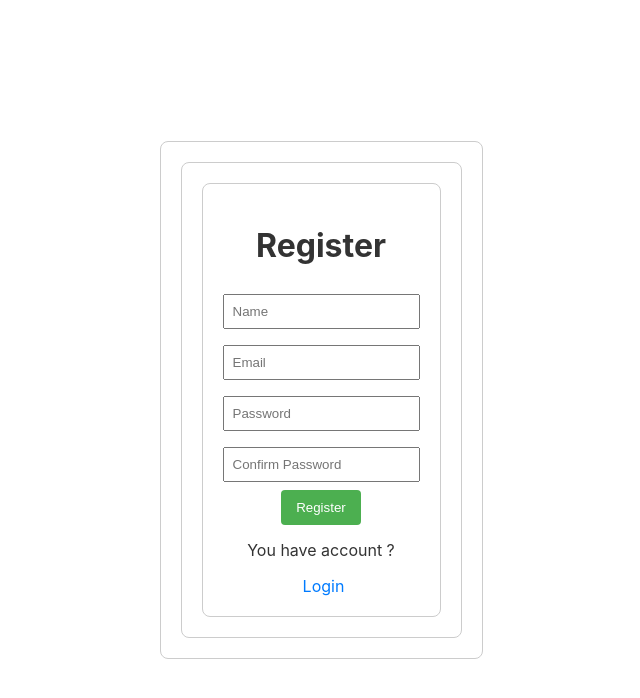
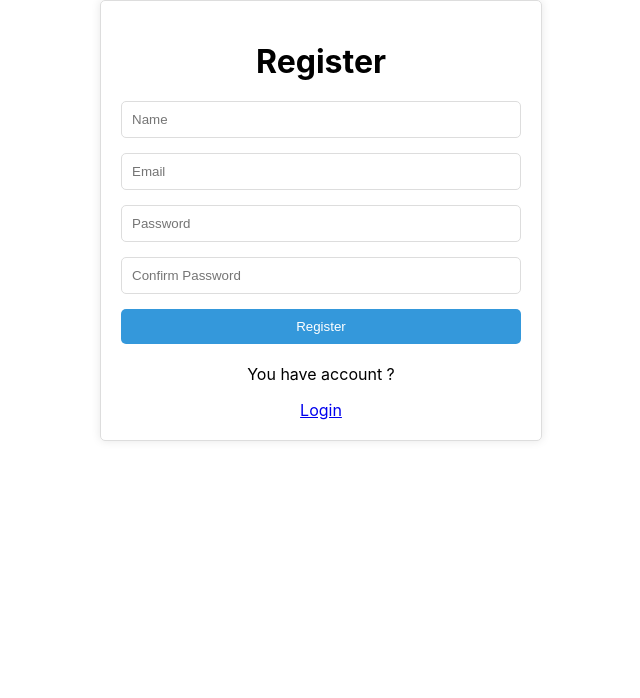
Before and after one commit to athuljain/login-registraion-mern, a React (Create React App) app in the folder front-end/: page /register in a window 1280 px wide. Shown: the top 698 px of the page, without its empty margins (319-959 px from the left). Built offline with nearby package versions, Linux system fonts and the light colour scheme.

Commit message:
reg & Home Page css Update

```diff
--- a/front-end/src/component/Admin/AdminAddProduct.jsx
+++ b/front-end/src/component/Admin/AdminAddProduct.jsx
@@ -36,6 +36,7 @@ export default function AdminAddProduct() {
         }
       );
       alert("Prdoduct add successfully")
+      nav('/adminProducts')
 
       console.log("Product created successfully", response.data);
 
--- a/front-end/src/component/Home.jsx
+++ b/front-end/src/component/Home.jsx
@@ -2,6 +2,7 @@ import React, { useContext, useEffect, useState } from "react";
 import { useNavigate } from "react-router-dom";
 import axios from "axios";
 import { myContext } from "../Context";
+import "./Style/Home.css"
 
 export default function Home() {
   const { products, setProducts } = useContext(myContext);
@@ -29,20 +30,20 @@ export default function Home() {
   }, []);
 
   return (
-    <div>
-      <div>
-        <h1>Home Page</h1>
+    <div className="container">
+      <div className="sub-Container">
+        <h1 className="Home-Head">Home Page</h1>
 
       </div>
-      <div>
-        <h2>Product List</h2>
+      <div className="HomeMainBoady">
+        <h2 className="bodyHead">Product List</h2>
         {loading ? (
           <p>Loading...</p>
         ) : (
-          <div style={{display:"flex"}}>
+          <div className="bodyinner" style={{display:"flex"}}>
             {products.map((product) => (
             //   <li key={product._id}>
-            <div>
+            <div className="body-card">
                 <h4>{product.title}</h4>
                 <h5>{product.description}</h5>
                 <h4>{product.price}</h4>
--- a/front-end/src/component/Registration.jsx
+++ b/front-end/src/component/Registration.jsx
@@ -35,36 +35,36 @@ export default function Register(){
 
 
     return(
-        <div>
-            <h1>Register</h1>
+        <div className="main-register">
+            <h1 className="main-head">Register</h1>
 
-            <input
+            <input className="reg-input"
         type="String"
         placeholder="Name"
         value={name}
         onChange={(e) => setName(e.target.value)}
       /> <br></br>
 
-            <input
+            <input className="reg-input"
         type="email"
         placeholder="Email"
         value={email}
         onChange={(e) => setEmail(e.target.value)}
       /> <br></br>
-      <input
+      <input className="reg-input"
         type="password"
         placeholder="Password"
         value={password}
         onChange={(e) => setPassword(e.target.value)}
       /> <br></br>
-         <input
+         <input className="reg-input"
         type="password"
         placeholder="Confirm Password"
         value={confirmPassword}
         onChange={(e) => setConfirmPassword(e.target.value)}
       /> <br></br>
 
-      <button onClick={Register}>Register</button>
+      <button className="reg-button" onClick={Register}>Register</button>
 
       <br></br>
       <p>You have account ?</p>
--- /dev/null
+++ b/front-end/src/component/Style/Home.css
@@ -0,0 +1,52 @@
+.container {
+    max-width: 800px;
+    margin: 0 auto;
+  }
+
+  .sub-Container {
+    text-align: center;
+    margin-bottom: 20px;
+  }
+
+  .Home-Head {
+    font-size: 2em;
+  }
+
+  .HomeMainBoady {
+    padding: 20px;
+    border: 1px solid #ddd;
+    border-radius: 5px;
+  }
+
+  .bodyHead {
+    font-size: 1.5em;
+    margin-bottom: 15px;
+  }
+
+  .bodyinner {
+    display: flex;
+    flex-wrap: wrap;
+    gap: 15px;
+  }
+
+  .body-card {
+    border: 1px solid #ddd;
+    border-radius: 5px;
+    padding: 15px;
+    flex: 1 0 calc(33.333% - 15px);
+    box-sizing: border-box;
+  }
+
+  .body-card h4 {
+    margin-bottom: 10px;
+  }
+
+  .body-card h5 {
+    color: #555;
+    margin-bottom: 15px;
+  }
+
+  .body-card h4:last-child {
+    margin-top: 10px;
+    color: #00f;
+  }
--- a/front-end/src/component/Style/Registraion.css
+++ b/front-end/src/component/Style/Registraion.css
@@ -1,58 +1,54 @@
-/* Add some basic styling to center the form */
-body {
-    display: flex;
-    align-items: center;
-    justify-content: center;
-    height: 100vh;
-    margin: 0;
+.main-register {
+  max-width: 400px;
+  margin: 0 auto;
+  padding: 20px;
+  border: 1px solid #ddd;
+  border-radius: 5px;
+  box-shadow: 0 0 10px rgba(0, 0, 0, 0.1);
 }
 
-  /* Style for the form container */
-  div {
+.main-head {
   text-align: center;
-    max-width: 400px;
-    padding: 20px;
-    border: 1px solid #ccc;
-    border-radius: 8px;
+  font-size: 2em;
+  margin-bottom: 20px;
 }
 
-  /* Style for the heading */
-  h1 {
-    color: #333;
+.reg-input {
+  width: 100%;
+  padding: 10px;
+  margin-bottom: 15px;
+  box-sizing: border-box;
+  border: 1px solid #ddd;
+  border-radius: 5px;
 }
 
-  /* Style for the input fields */
-  input {
+.reg-button {
   width: 100%;
-    padding: 8px;
-    margin: 8px 0;
-    box-sizing: border-box;
-  }
-
-  /* Style for the button */
-  button {
-    background-color: #4caf50;
-    color: white;
-    padding: 10px 15px;
+  padding: 10px;
+  background-color: #3498db;
+  color: #fff;
   border: none;
-    border-radius: 4px;
+  border-radius: 5px;
   cursor: pointer;
 }
 
-  /* Style for the link */
-  p {
-    margin-top: 15px;
-    color: #333;
+.reg-button:hover {
+  background-color: #2980b9;
 }
 
-  /* Style for the link */
-  a {
-    text-decoration: none;
-    color: #007bff;
-    margin-left: 5px;
+p {
+  text-align: center;
+  margin-top: 20px;
 }
 
-  /* Style for the link hover effect */
-  a:hover {
-    text-decoration: underline;
+Link {
+  display: block;
+  text-align: center;
+  margin-top: 10px;
+  text-decoration: none;
+  color: #3498db;
 }
+
+Link:hover {
+  color: #2980b9;
+}
```
Lines whose indentation alone changed are shown as unchanged.
